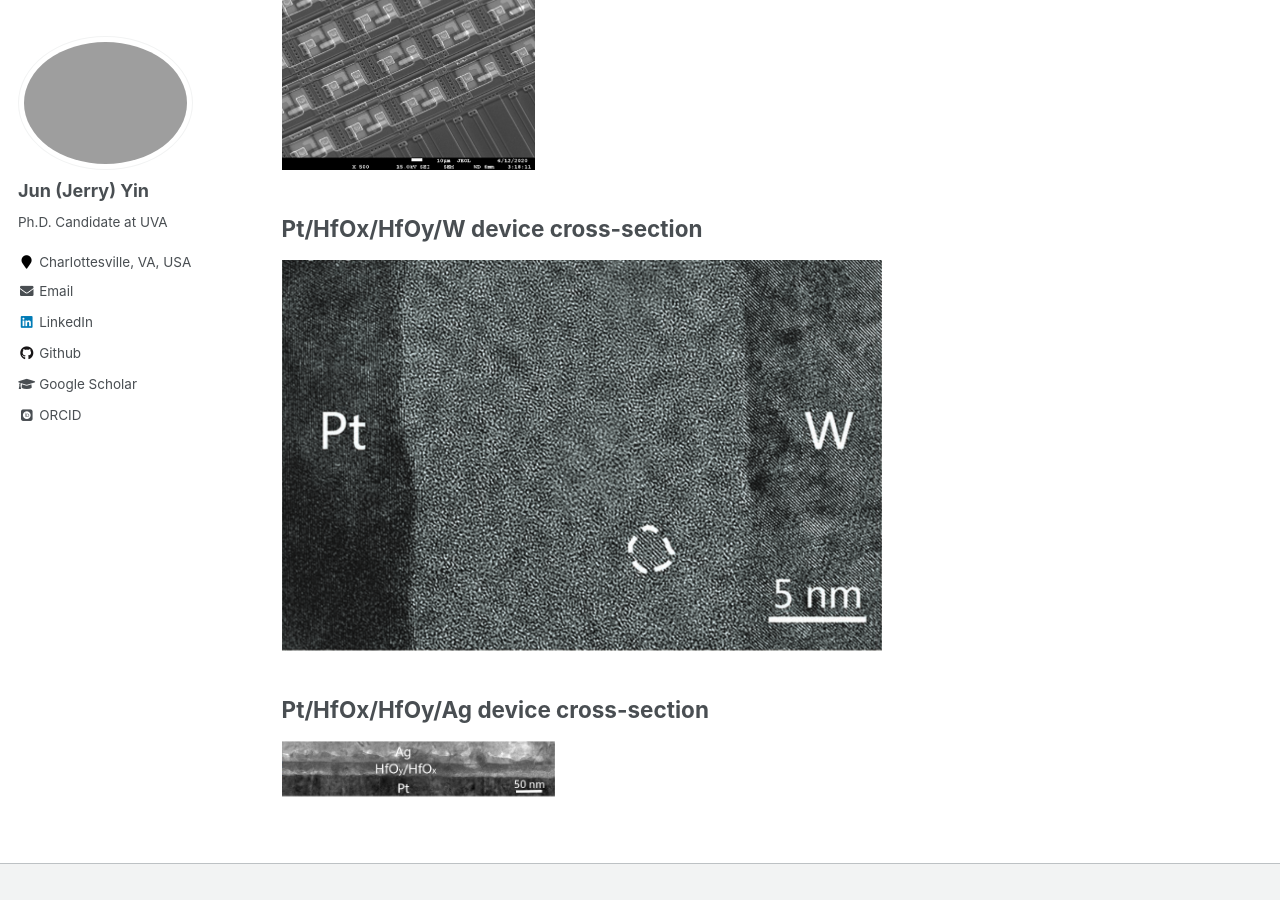
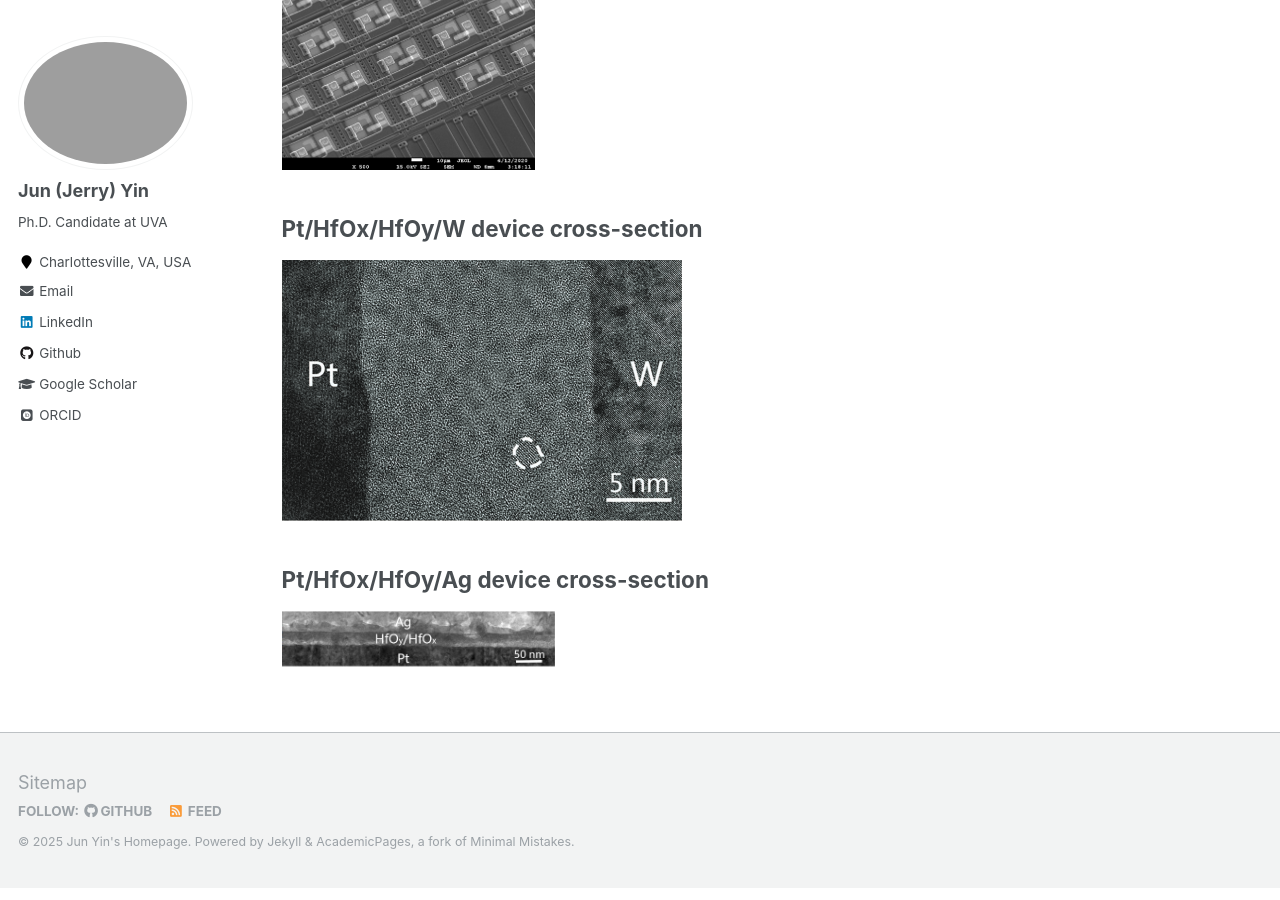
Before and after one commit to AyaseErii/junjerryyin, a Jekyll site: the page built from _pages/chip gallery.md, in a window 1280 px wide and 900 px high, scrolled down 1938 px. Built offline with Jekyll 4.4.1, drawn with Linux system fonts in a browser that asks for light colours; some web fonts are replaced.

Commit message:
Update chip gallery.md

```diff
--- a/_pages/chip gallery.md
+++ b/_pages/chip gallery.md
@@ -36,7 +36,7 @@ The chips were successfully made in the clean room 🎉🎉🎉!
 <img src="../images/1T1R.png">
 
 ## Pt/HfOx/HfOy/W device cross-section
-<img src="../images/PtHfOW.png" width="600" height="400">
+<img src="../images/PtHfOW.png" width="400" height="300">
 
 ## Pt/HfOx/HfOy/Ag device cross-section
 <img src="../images/AgHfOPt.png">
```
